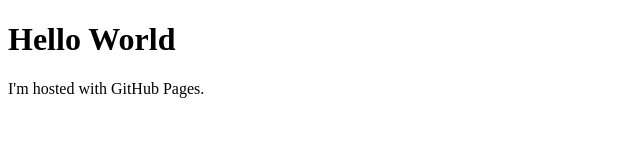
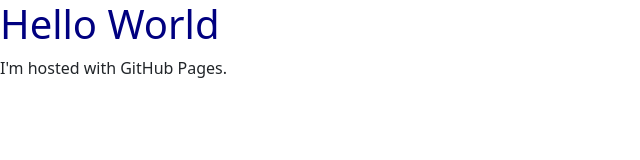
Before and after one commit to umassdissenters/umassdissenters.github.io, a plain HTML site: page index.html in a window 1280 px wide. Shown: the whole page, without its empty margins (0-640 px from the left). Drawn offline with nearby package versions, Linux system fonts and the light colour scheme; a small style sheet from the web is missing.

Commit message:
initial edits

```diff
--- a/index.html
+++ b/index.html
@@ -1,7 +1,14 @@
 <!DOCTYPE html>
 <html>
+<head>
+    <link href="https://cdn.jsdelivr.net/npm/bootstrap@5.3.0/dist/css/bootstrap.min.css" rel="stylesheet" integrity="sha384-1CmrxMRARb6aLqgBO7WzhtE5Dv5YBEMeZ3tQh5WlmO5mIcr59prWrBk8hq6kWl4P" crossorigin="anonymous">
+
+    <script src="https://cdn.jsdelivr.net/npm/bootstrap@5.3.0/dist/js/bootstrap.bundle.min.js" integrity="sha384-w75Fy5oGqF8h7/mhpF2wO2unBbOsEn2ShtEN3uHFFaqfVOAS8lB4BiReTfWBhNM1" crossorigin="anonymous"></script>
+    <link href="style.css" rel="stylesheet">
+
+</head>
 <body>
-<h1>Hello World</h1>
-<p>I'm hosted with GitHub Pages.</p>
+<h1 class="title">Hello World</h1>
+<p class="text">I'm hosted with GitHub Pages.</p>
 </body>
 </html>
--- /dev/null
+++ b/style.css
@@ -0,0 +1,3 @@
+.title {
+    color: navy;
+}
```
